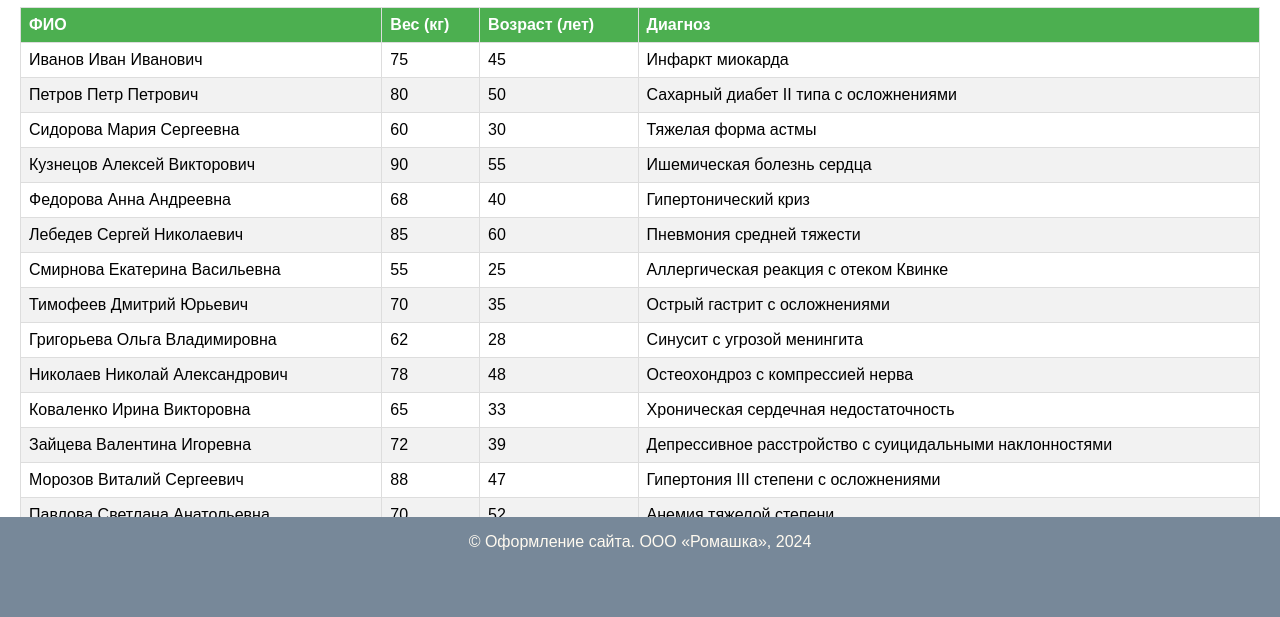
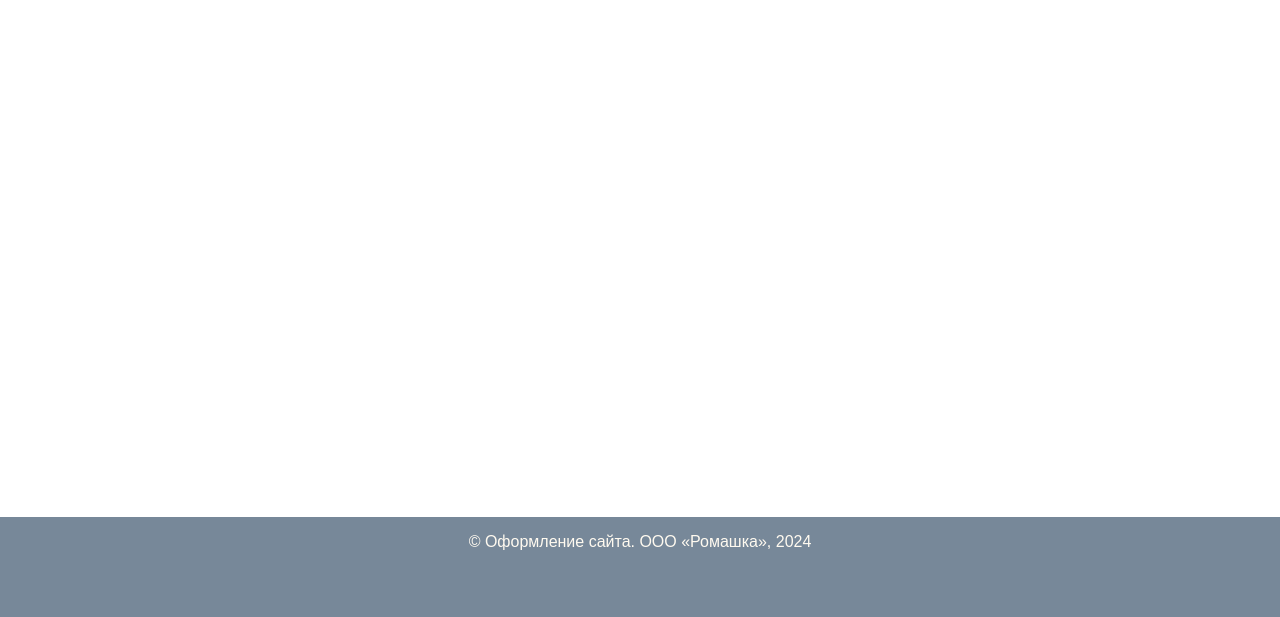
Before and after one commit to RamZek158/hospital, a website: page public_html/patients.html in a window 1280 px wide. Shown: the part 183-800 px from the top of the page. Drawn offline with Linux system fonts and the light colour scheme.

Commit message:
added autopark

```diff
--- a/public_html/patients.html
+++ b/public_html/patients.html
@@ -4,160 +4,17 @@
     <meta charset="UTF-8">
     <meta name="viewport" content="width=device-width, initial-scale=1.0">
     <title>Больница "Андреевская"</title>
-    <style>
-        th, td {
-            border: 1px solid #dddddd;
-            text-align: left;
-            padding: 8px;
-        }
-        th {
-            background-color: #4CAF50;
-            color: white;
-        }
-        tr:nth-child(even) {
-            background-color: #f2f2f2;
-        }
-    </style>
+
     <link rel="stylesheet" href="./css/main.css">
     <script type="text/javascript" src="./js/main.js"></script>
+    <script type="text/javascript" src="./js/patients.js"></script>
 </head>
 <body>
-    <header id="header"></header>
+ <header id="header"></header>
     <div class="contentContainer">
-        <h1>Список пациентов</h1>
-        <table class="mainTable">
-            <thead>
-            <tr>
-                <th>ФИО</th>
-                <th>Вес (кг)</th>
-                <th>Возраст (лет)</th>
-                <th>Диагноз</th>
-            </tr>
-            </thead>
-            <tbody>
-            <tr>
-                <td>Иванов Иван Иванович</td>
-                <td>75</td>
-                <td>45</td>
-                <td>Инфаркт миокарда</td>
-            </tr>
-            <tr>
-                <td>Петров Петр Петрович</td>
-                <td>80</td>
-                <td>50</td>
-                <td>Сахарный диабет II типа с осложнениями</td>
-            </tr>
-            <tr>
-                <td>Сидорова Мария Сергеевна</td>
-                <td>60</td>
-                <td>30</td>
-                <td>Тяжелая форма астмы</td>
-            </tr>
-            <tr>
-                <td>Кузнецов Алексей Викторович</td>
-                <td>90</td>
-                <td>55</td>
-                <td>Ишемическая болезнь сердца</td>
-            </tr>
-            <tr>
-                <td>Федорова Анна Андреевна</td>
-                <td>68</td>
-                <td>40</td>
-                <td>Гипертонический криз</td>
-            </tr>
-            <tr>
-                <td>Лебедев Сергей Николаевич</td>
-                <td>85</td>
-                <td>60</td>
-                <td>Пневмония средней тяжести</td>
-            </tr>
-            <tr>
-                <td>Смирнова Екатерина Васильевна</td>
-                <td>55</td>
-                <td>25</td>
-                <td>Аллергическая реакция с отеком Квинке</td>
-            </tr>
-            <tr>
-                <td>Тимофеев Дмитрий Юрьевич</td>
-                <td>70</td>
-                <td>35</td>
-                <td>Острый гастрит с осложнениями</td>
-            </tr>
-            <tr>
-                <td>Григорьева Ольга Владимировна</td>
-                <td>62</td>
-                <td>28</td>
-                <td>Синусит с угрозой менингита</td>
-            </tr>
-            <tr>
-                <td>Николаев Николай Александрович</td>
-                <td>78</td>
-                <td>48</td>
-                <td>Остеохондроз с компрессией нерва</td>
-            </tr>
-            <tr>
-                <td>Коваленко Ирина Викторовна</td>
-                <td>65</td>
-                <td>33</td>
-                <td>Хроническая сердечная недостаточность</td>
-            </tr>
-            <tr>
-                <td>Зайцева Валентина Игоревна</td>
-                <td>72</td>
-                <td>39</td>
-                <td>Депрессивное расстройство с суицидальными наклонностями</td>
-            </tr>
-            <tr>
-                <td>Морозов Виталий Сергеевич</td>
-                <td>88</td>
-                <td>47</td>
-                <td>Гипертония III степени с осложнениями</td>
-            </tr>
-            <tr>
-                <td>Павлова Светлана Анатольевна</td>
-                <td>70</td>
-                <td>52</td>
-                <td>Анемия тяжелой степени</td>
-            </tr>
-            <tr>
-                <td>Семенов Роман Андреевич</td>
-                <td>76</td>
-                <td>41</td>
-                <td>Сахарный диабет I типа с осложнениями</td>
-            </tr>
-            <tr>
-                <td>Кириллова Наталья Владимировна</td>
-                <td>64</td>
-                <td>37</td>
-                <td>Артрит с выраженным болевым синдромом</td>
-            </tr>
-            <tr>
-                <td>Дмитриев Василий Петрович</td>
-                <td>82</td>
-                <td>54</td>
-                <td>Хронический бронхит с обострением</td>
-            </tr>
-            <tr>
-                <td>Романов Сергей Олегович</td>
-                <td>79</td>
-                <td>46</td>
-                <td>Гипертония с высоким риском инсульта</td>
-            </tr>
-            <tr>
-                <td>Степанова Юлия Викторовна</td>
-                <td>58</td>
-                <td>29</td>
-                <td>Тревожное расстройство с паническими атаками</td>
-            </tr>
-            <tr>
-                <td>Борисов Андрей Сергеевич</td>
-                <td>74</td>
-                <td>53</td>
-                <td>Псориаз в тяжелой форме с сопутствующими инфекциями</td>
-            </tr>
-            </tbody>
-        </table>
+        <h1>Пациенты</h1>
+        <div class="tableContainer"></div>
     </div>
-    <footer id="footer"></footer>
+ <footer id="footer"></footer>
 </body>
 </html>
```
Also changed, not shown: public_html/autoPark.html (+9 -6 lines), public_html/js/autoPark.js (added, +55 -0 lines).
